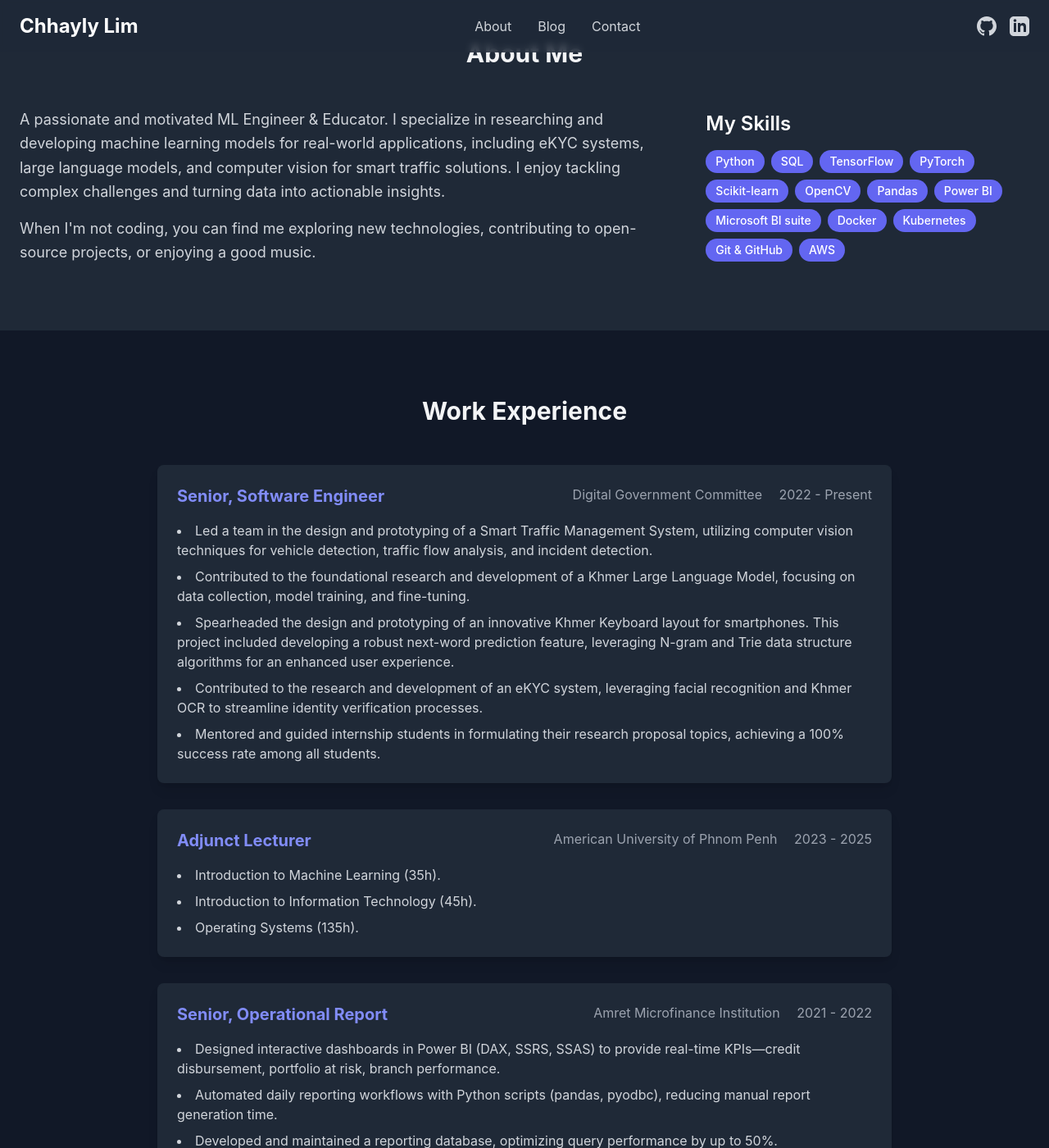
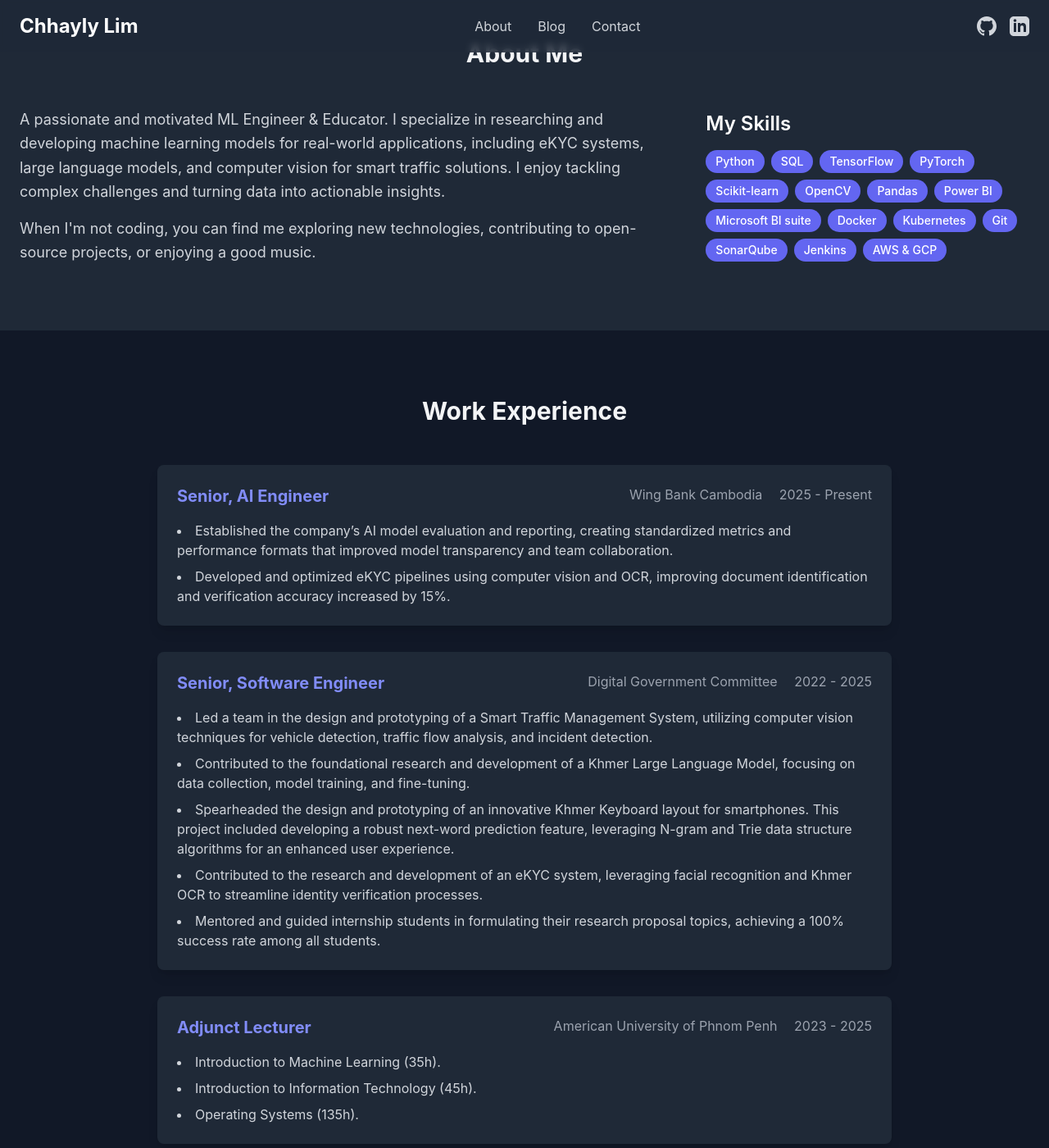
Before and after one commit to Cly1st/limchhayly.github.io, a Jekyll site: the page built from index.html, in a window 1280 px wide and 1400 px high, scrolled down 849 px. Shown: the whole window at 82% size. Built offline with Jekyll 4.4.1, drawn with Linux system fonts in a browser that asks for light colours; nearby versions of some CDN libraries; some web fonts are replaced.

Commit message:
Updated profile 2025

```diff
--- a/index.html
+++ b/index.html
@@ -41,8 +41,10 @@ title: Home
                             <span class="bg-indigo-500 text-white text-sm font-medium px-3 py-1 rounded-full">Microsoft BI suite</span>
                             <span class="bg-indigo-500 text-white text-sm font-medium px-3 py-1 rounded-full">Docker</span>
                             <span class="bg-indigo-500 text-white text-sm font-medium px-3 py-1 rounded-full">Kubernetes</span>
-                            <span class="bg-indigo-500 text-white text-sm font-medium px-3 py-1 rounded-full">Git & GitHub</span>
-                             <span class="bg-indigo-500 text-white text-sm font-medium px-3 py-1 rounded-full">AWS</span>
+                            <span class="bg-indigo-500 text-white text-sm font-medium px-3 py-1 rounded-full">Git</span>
+                            <span class="bg-indigo-500 text-white text-sm font-medium px-3 py-1 rounded-full">SonarQube</span>
+                            <span class="bg-indigo-500 text-white text-sm font-medium px-3 py-1 rounded-full">Jenkins</span>
+                             <span class="bg-indigo-500 text-white text-sm font-medium px-3 py-1 rounded-full">AWS & GCP</span>
                         </div>
                     </div>
                 </div>
@@ -58,10 +60,23 @@ title: Home
                     <div class="max-w-4xl mx-auto space-y-8">
                         <div class="bg-gray-800 rounded-lg p-6 shadow-lg">
                             <div class="flex flex-col md:flex-row justify-between mb-4">
+                                <h3 class="text-xl font-bold text-indigo-400">Senior, AI Engineer</h3>
+                                <div class="text-gray-400">
+                                    <span class="mr-4">Wing Bank Cambodia</span>
+                                    <span>2025 - Present</span>
+                                </div>
+                            </div>
+                            <ul class="list-disc list-inside text-gray-300 space-y-2">
+                                <li>Established the company’s AI model evaluation and reporting, creating standardized metrics and performance formats that improved model transparency and team collaboration.</li>
+                                <li>Developed and optimized eKYC pipelines using computer vision and OCR, improving document identification and verification accuracy increased by 15%.</li>
+                            </ul>
+                        </div>
+                        <div class="bg-gray-800 rounded-lg p-6 shadow-lg">
+                            <div class="flex flex-col md:flex-row justify-between mb-4">
                                 <h3 class="text-xl font-bold text-indigo-400">Senior, Software Engineer</h3>
                                 <div class="text-gray-400">
                                     <span class="mr-4">Digital Government Committee</span>
-                                    <span>2022 - Present</span>
+                                    <span>2022 - 2025</span>
                                 </div>
                             </div>
                             <ul class="list-disc list-inside text-gray-300 space-y-2">
```
